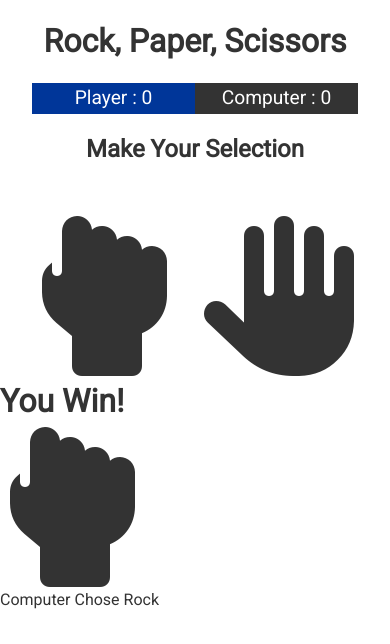
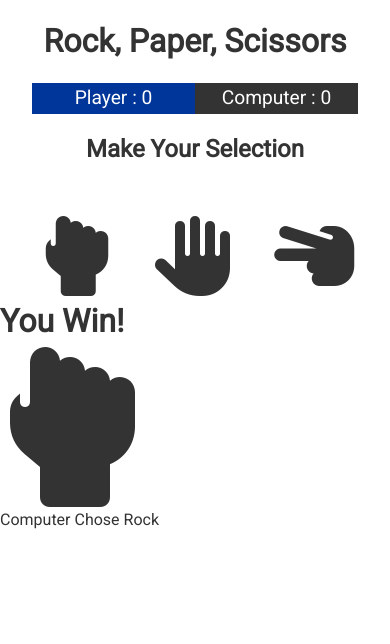
Before and after one commit to cianbutlerisdeveloping/rock_paper_scissors, a plain HTML site: page index.html in a window 390 px wide. Drawn offline with Linux system fonts and the light colour scheme.

Commit message:
responsiveness added

```diff
--- a/style.css
+++ b/style.css
@@ -85,3 +85,15 @@ body {
 .choice:hover {
   color: var(--primary-color);
 }
+
+@media (max-width: 700px) {
+  .choice {
+    font-size: 110px;
+  }
+}
+
+@media (max-width: 500px) {
+  .choice {
+    font-size: 80px;
+  }
+}
```
